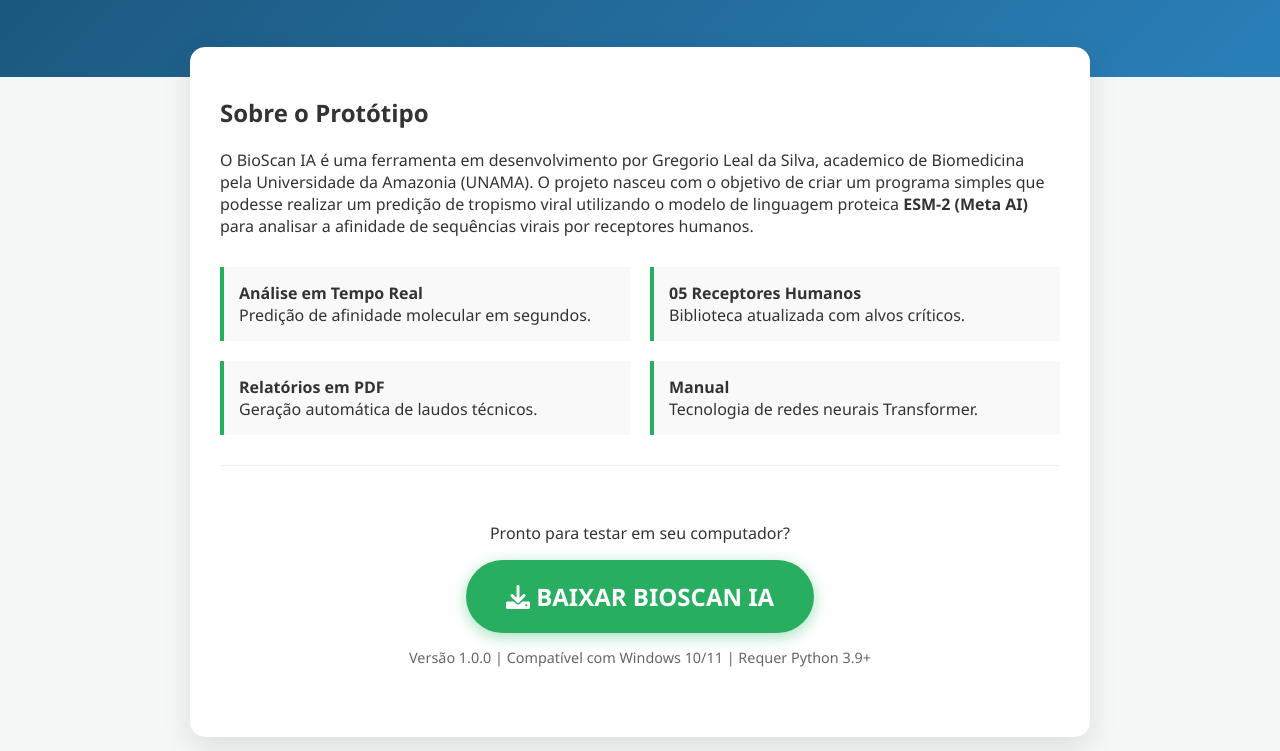
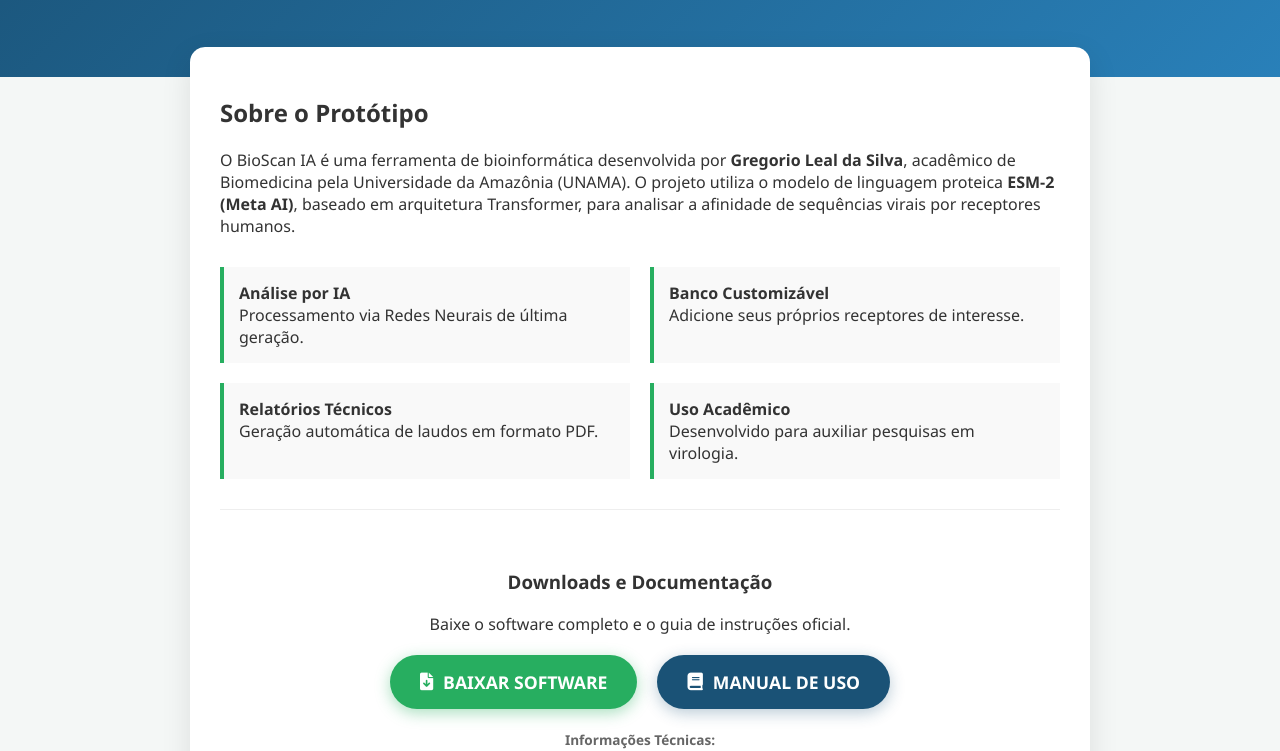
Before and after one commit to greglealdasilva-rgb/BioScan-AI, a plain HTML site: page index.html in a window 1280 px wide. Shown: the part 206-957 px from the top of the page. Drawn offline with Linux system fonts and the light colour scheme.

Commit message:
Update index.html

```diff
--- a/index.html
+++ b/index.html
@@ -32,16 +32,39 @@
         .feature-item { padding: 15px; border-left: 4px solid var(--secondary); background: #f9f9f9; }
 
         .download-section { text-align: center; padding: 40px 0; border-top: 1px solid #eee; margin-top: 30px; }
+
+        /* Ajuste nos botões para caberem lado a lado */
+        .btn-group { display: flex; justify-content: center; gap: 20px; flex-wrap: wrap; margin-top: 20px; }
+
+        .btn {
+            padding: 15px 30px;
+            font-size: 1.1rem;
+            text-decoration: none;
+            border-radius: 50px;
+            font-weight: bold;
+            transition: 0.3s;
+            display: inline-block;
+            display: flex;
+            align-items: center;
+            gap: 10px;
+        }
+
         .btn-download {
-            background: var(--secondary); color: white; padding: 20px 40px;
-            font-size: 1.5rem; text-decoration: none; border-radius: 50px;
-            font-weight: bold; transition: 0.3s; display: inline-block;
+            background: var(--secondary);
+            color: white;
             box-shadow: 0 4px 15px rgba(39, 174, 96, 0.4);
         }
-        .btn-download:hover { transform: scale(1.05); background: #219150; }
 
-        .tech-info { font-size: 0.9rem; color: #666; margin-top: 15px; }
-        footer { text-align: center; padding: 40px; color: #888; }
+        .btn-manual {
+            background: var(--primary);
+            color: white;
+            box-shadow: 0 4px 15px rgba(26, 82, 118, 0.3);
+        }
+
+        .btn:hover { transform: translateY(-3px); opacity: 0.9; }
+
+        .tech-info { font-size: 0.85rem; color: #666; margin-top: 20px; line-height: 1.6; }
+        footer { text-align: center; padding: 40px; color: #888; font-size: 0.9rem; }
     </style>
 </head>
 <body>
@@ -56,40 +79,50 @@
 <div class="container">
     <div class="card">
         <h2>Sobre o Protótipo</h2>
-        <p>O BioScan IA é uma ferramenta em desenvolvimento por Gregorio Leal da Silva, academico de Biomedicina pela Universidade da Amazonia (UNAMA). O projeto nasceu com o objetivo de criar um programa simples que podesse realizar um predição de tropismo viral utilizando o modelo de linguagem proteica <strong>ESM-2 (Meta AI)</strong> para analisar a afinidade de sequências virais por receptores humanos.</p>
+        <p>O BioScan IA é uma ferramenta de bioinformática desenvolvida por <strong>Gregorio Leal da Silva</strong>, acadêmico de Biomedicina pela Universidade da Amazônia (UNAMA). O projeto utiliza o modelo de linguagem proteica <strong>ESM-2 (Meta AI)</strong>, baseado em arquitetura Transformer, para analisar a afinidade de sequências virais por receptores humanos.</p>
 
         <div class="features">
             <div class="feature-item">
-                <strong>Análise em Tempo Real</strong><br>Predição de afinidade molecular em segundos.
+                <strong>Análise por IA</strong><br>Processamento via Redes Neurais de última geração.
             </div>
             <div class="feature-item">
-                <strong>05 Receptores Humanos</strong><br>Biblioteca atualizada com alvos críticos.
+                <strong>Banco Customizável</strong><br>Adicione seus próprios receptores de interesse.
             </div>
             <div class="feature-item">
-                <strong>Relatórios em PDF</strong><br>Geração automática de laudos técnicos.
+                <strong>Relatórios Técnicos</strong><br>Geração automática de laudos em formato PDF.
             </div>
             <div class="feature-item">
-                <strong>Manual</strong><br>Tecnologia de redes neurais Transformer.
+                <strong>Uso Acadêmico</strong><br>Desenvolvido para auxiliar pesquisas em virologia.
             </div>
         </div>
 
         <div class="download-section">
-            <p>Pronto para testar em seu computador?</p>
-            <a href="#" class="btn-download">
-                <i class="fas fa-download"></i> BAIXAR BIOSCAN IA
-            </a>
+            <h3>Downloads e Documentação</h3>
+            <p>Baixe o software completo e o guia de instruções oficial.</p>
+
+            <div class="btn-group">
+                <a href="BioScan_AI_Final.exe" class="btn btn-download">
+                    <i class="fas fa-file-download"></i> BAIXAR SOFTWARE
+                </a>
+
+                <a href="INSTRUCOES_BIOSCAN_AI.pdf" class="btn btn-manual" target="_blank">
+                    <i class="fas fa-book"></i> MANUAL DE USO
+                </a>
+            </div>
+
             <div class="tech-info">
-                Versão 1.0.0 | Compatível com Windows 10/11 | Requer Python 3.9+
+                <strong>Informações Técnicas:</strong><br>
+                Versão 1.0.0 | Windows 10/11 | Tamanho: ~2GB (Inclui pesos do modelo)<br>
+                <em>Certifique-se de ler o manual para correta interpretação dos scores de afinidade.</em>
             </div>
         </div>
     </div>
 </div>
 
 <footer>
-   LICENÇA MIT<br>
-    Desenvolvido por Gregorio Leal da Silva.
+    © 2026 Gregorio Leal da Silva <br>
+    Licença MIT - Código Aberto para fins Acadêmicos
 </footer>
 
 </body>
-
 </html>
```
